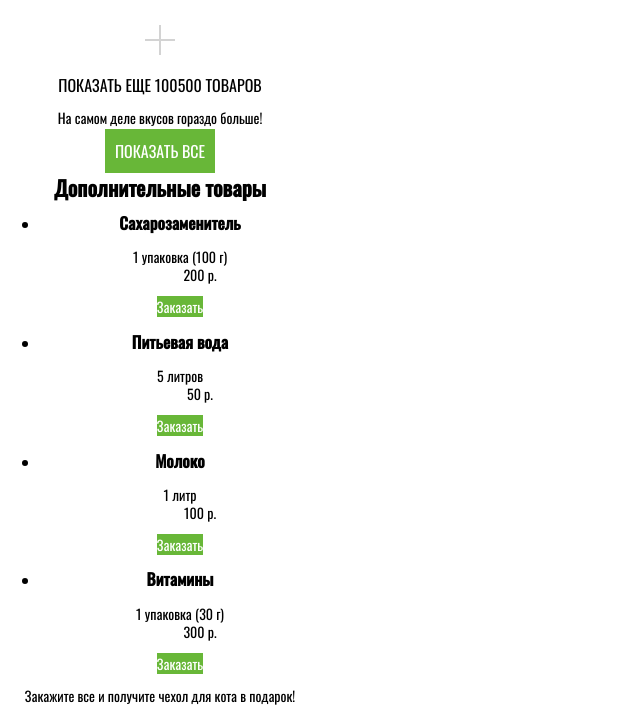
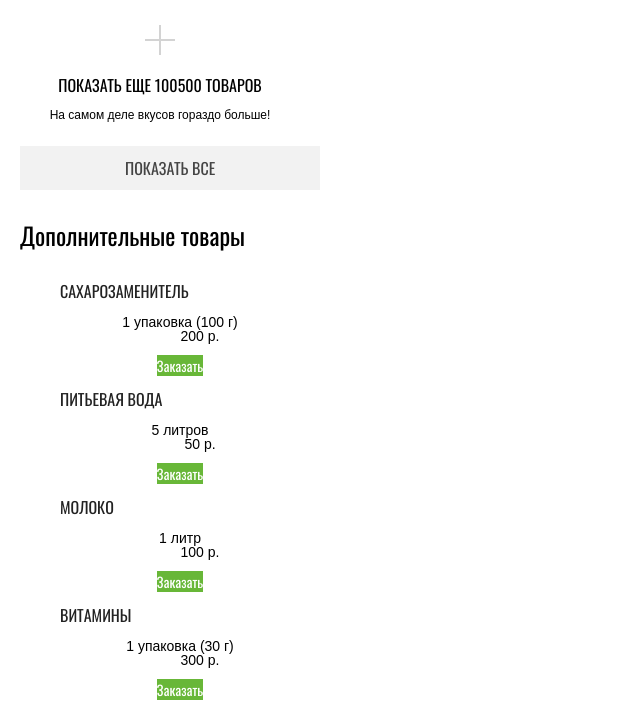
Before and after one commit to Rinat-1987/1527513-cat-energy-22, a website: page source/catalog.html in a window 1280 px wide. Shown: the part 1645-2355 px from the top of the page, without its empty margins (0-640 px from the left). Drawn offline with nearby package versions, Linux system fonts and the light colour scheme; files that its build step writes are made by us from their sources.

Commit message:
Правки каталога

```diff
--- a/source/less/catalog-blocks/catalog.less
+++ b/source/less/catalog-blocks/catalog.less
@@ -69,6 +69,10 @@
   text-transform: uppercase;
 }
 
+.catalog__item--additional {
+  margin-bottom: 45px;
+}
+
 .catalog__title-card--bonus {
   margin-top: 30px;
   padding-top: 50px;
@@ -76,3 +80,50 @@
   background-position: top center;
   background-repeat: no-repeat;
 }
+
+.catalog__text {
+  margin-bottom: 35px;
+  font-family: Arial;
+  font-size: 12px;
+  line-height: 16px;
+}
+
+.catalog__button--all {
+  padding: 10px 105px;
+  background-color: @grey;
+  color: @grey-black;
+  white-space: nowrap;
+}
+
+.catalog-optional {
+  margin: 0 20px;
+}
+
+.catalog-optional__title {
+  margin: 0;
+  padding: 0;
+  margin-bottom: 36px;
+  font-weight: normal;
+  font-size: 24px;
+  line-height: 24px;
+  text-align: left;
+}
+
+.catalog-optional__list {
+  list-style: none;
+}
+
+.catalog-optional__title-card {
+  font-size: 16px;
+  line-height: 16px;
+  font-style: normal;
+  font-weight: normal;
+  color: @radio;
+  text-align: left;
+  text-transform: uppercase;
+}
+
+.catalog-optional__description {
+  font-family: Arial;
+  line-height: 14px;
+}
--- a/source/less/form-blocks/form-diet.less
+++ b/source/less/form-blocks/form-diet.less
@@ -33,6 +33,7 @@
   text-align: left;
   white-space: nowrap;
   height: 45px;
+  color: @grey-black;
 }
 
 .form-diet__label input {
@@ -44,7 +45,13 @@
   text-transform: uppercase;
 }
 .form-diet__label input::placeholder {
+  font-family: "Oswald";
+  font-size: 16px;
   color: @grey-black;
+}
+
+.form-diet__label--radio {
+  color: @radio;
 }
 
 .form-diet__label--radio input {
--- a/source/less/global/global.less
+++ b/source/less/global/global.less
@@ -14,7 +14,7 @@ a {
   text-decoration: none;
  }
 
- button {
+ button, input {
   font-family: "Oswald";
  }
 
--- a/source/less/global/variable.less
+++ b/source/less/global/variable.less
@@ -6,3 +6,4 @@
 @bottom: #D9D9D9;
 @background: #EAEAEA;
 @input: #E7E7E7;
+@radio:  #222222;
```
